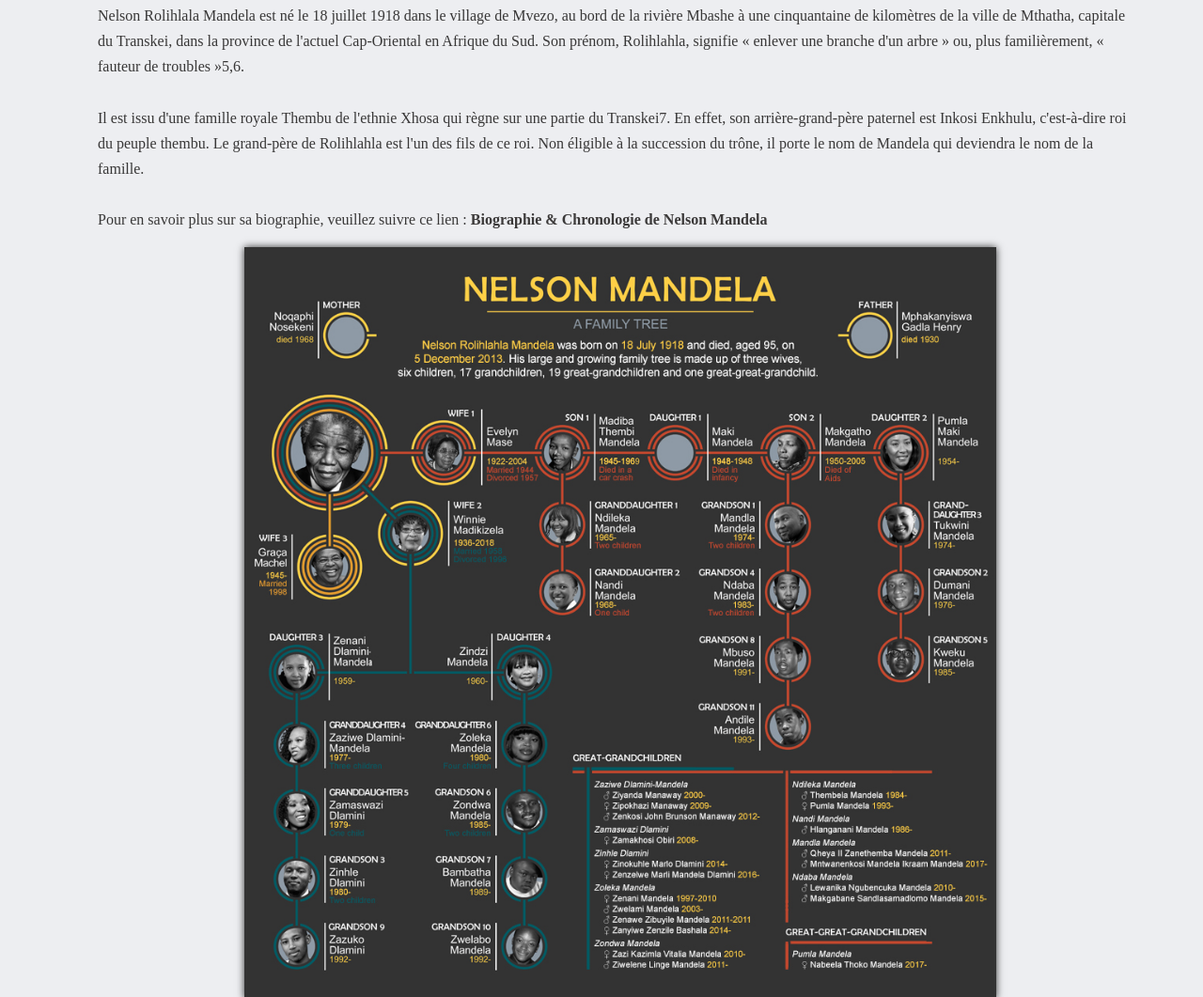
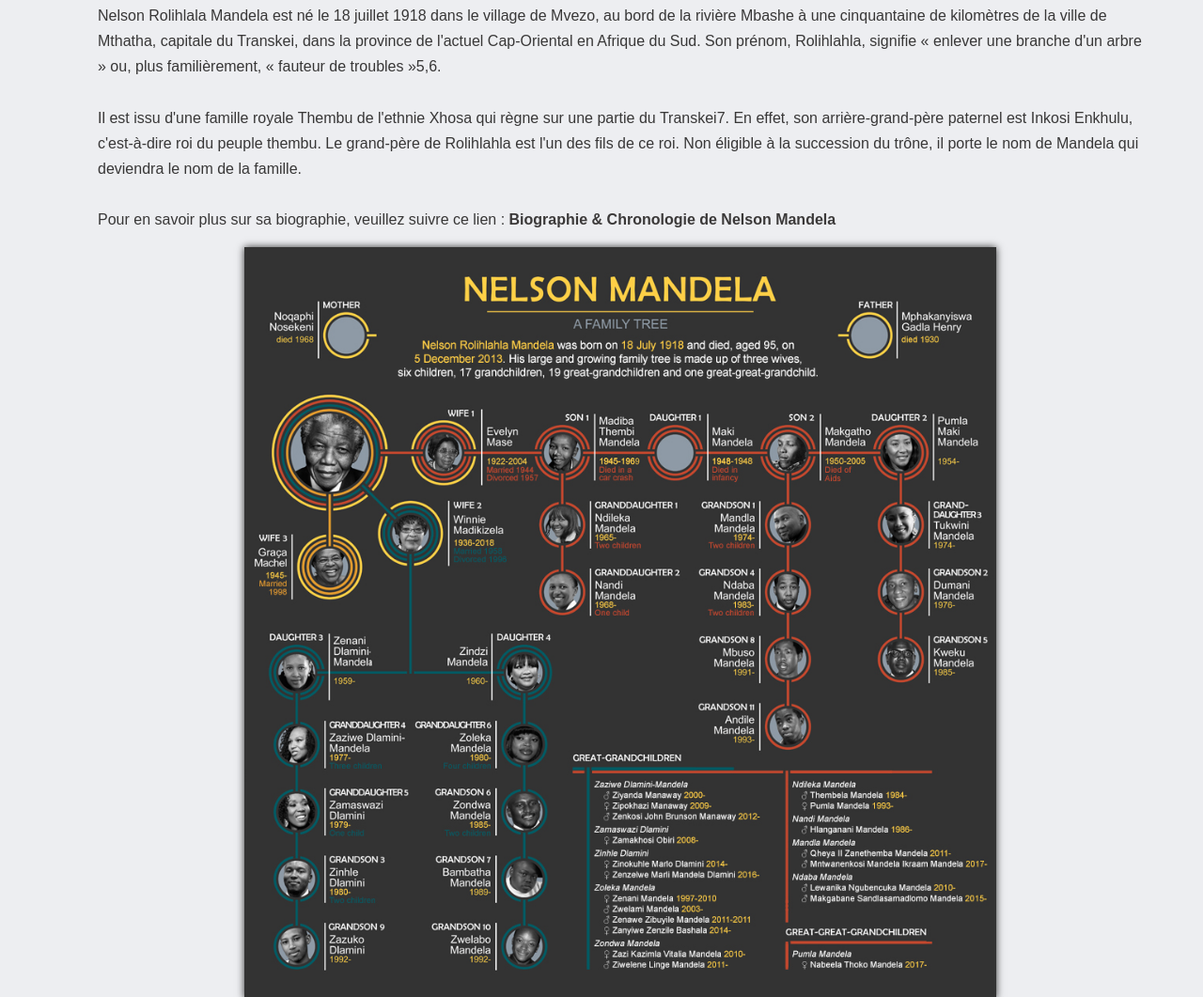
Before and after one commit to Issakha07/Projet-Pr-sentez-Votre-Hero-Africain, a plain HTML site: page index.html in a window 1280 px wide. Shown: the part 767-1828 px from the top of the page at 94% size. Drawn offline with Linux system fonts and the light colour scheme.

Commit message:
Quelques changement css

```diff
--- a/index.html
+++ b/index.html
@@ -38,7 +38,7 @@
                     <br><br>
 
                     Pour en savoir plus sur sa biographie, veuillez suivre ce lien :
-                    <a href="https://www.nelsonmandela.org/content/page/biography-timeline" target="blank">Biographie & Chronologie de Nelson Mandela</a>
+                    <a href="https://www.nelsonmandela.org/content/page/biography-timeline" target="blank" class="biograph">Biographie & Chronologie de Nelson Mandela</a>
                 </p>
                 <img src="images/famille.jpg" alt="Famille" class="images">
             </li>
--- a/style.css
+++ b/style.css
@@ -8,6 +8,7 @@ body{
   margin: 0 5%;                 /*Donnez une marge de 100px sur les cotés et Opx en haut et en bas */
   background-color: #edeef1;
   color: rgb(56, 55, 55);
+  font-family: poppins, sans-serif;
   line-height: 1.7;
 }
 body h1{
@@ -50,11 +51,14 @@ a{
 }
 /* ---------------LISTES------------------- */
 
+.biograph:hover{
+  color: #ED4648;
+}
 div h1{
   margin-top: 80px;
 }
 table{
-  border-collapse: collapse           /*Consiste à coller les cellules*/
+  border-collapse: collapse;           /*Consiste à coller les cellules*/
   }
 td{
   border: 1px solid black;
@@ -63,6 +67,9 @@ td{
 th{
   border: 1px solid black;
 }
+/* .ul li{
+  list-style: none;           Pour enlever les puces(points) sur les listes
+} */
 
 /* -------------------------IMAGES-------------------------- */
 
```
